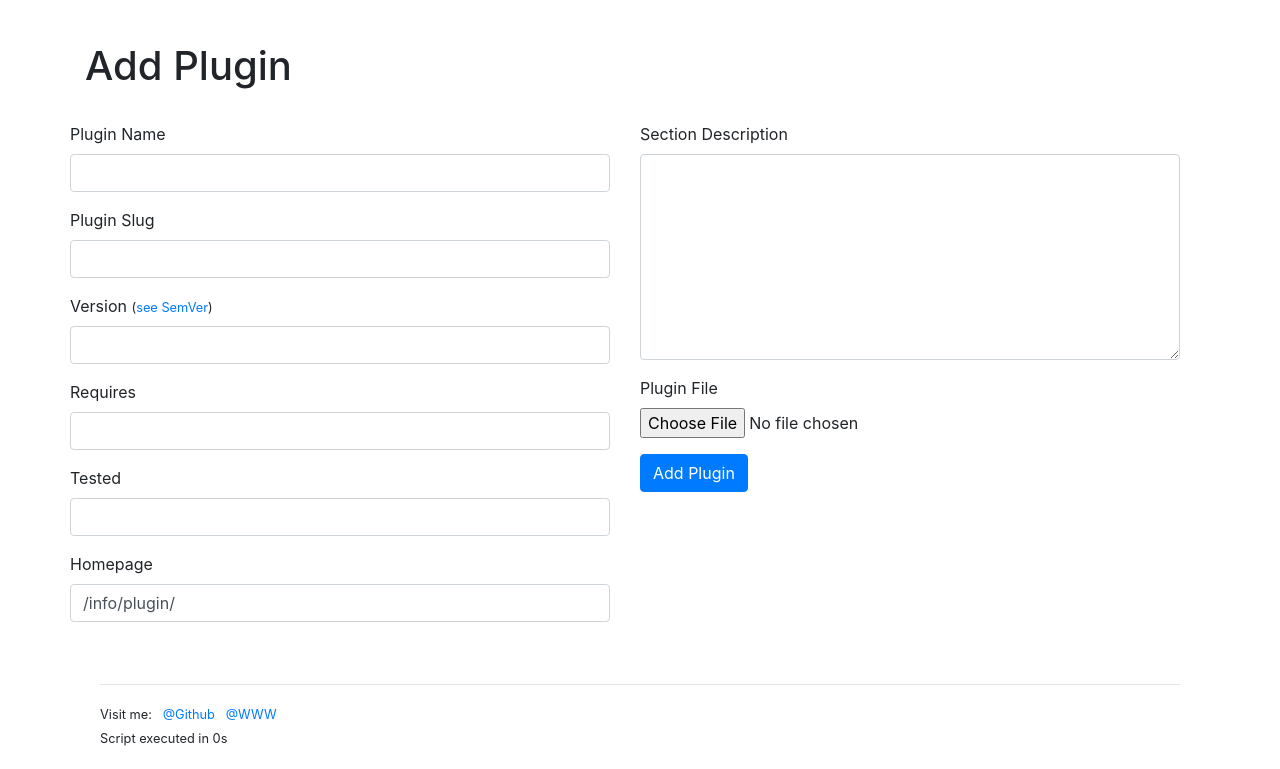
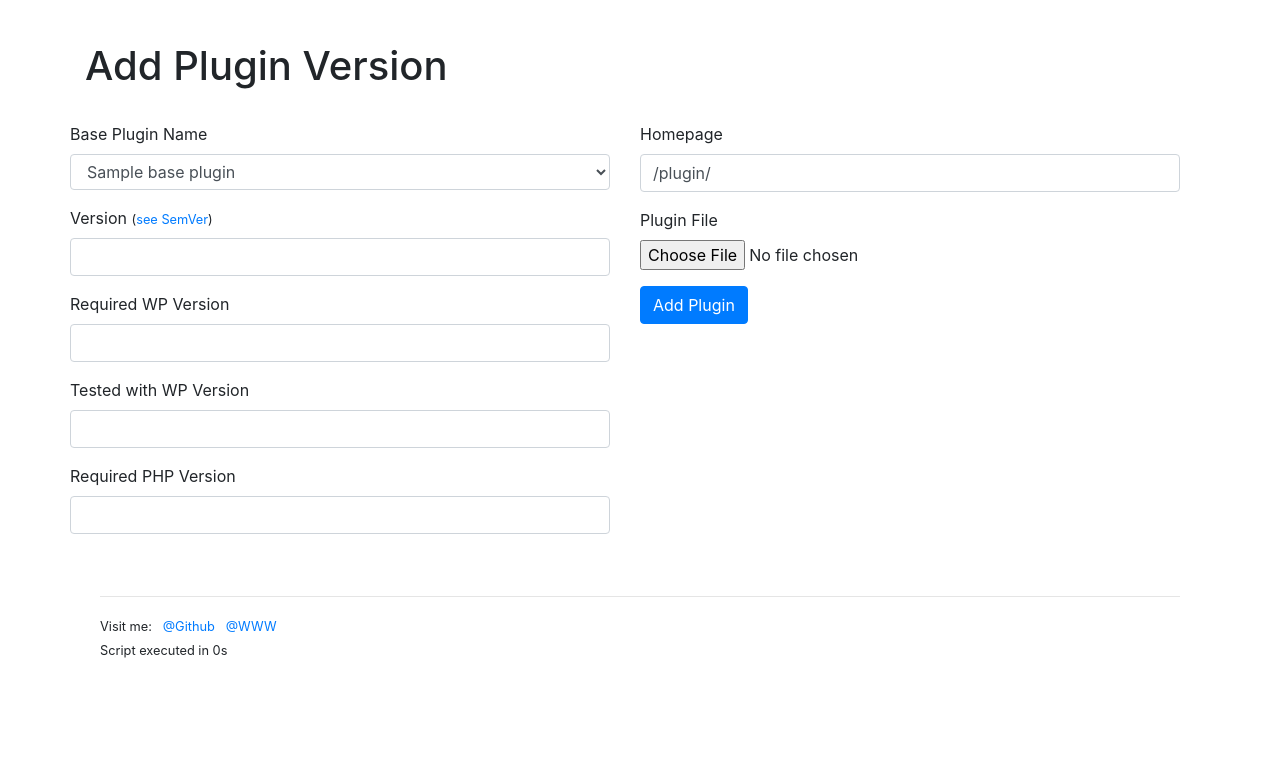
Before and after one commit to KaiserWerk/WPCustomRepository, a PHP site: template resources/views/plugin/add_version.tpl.php in a window 1280 px wide. Shown: the part 56-825 px from the top of the page. After the commit the page ends 714 px from the top, so only its background shows below. Run offline with PHP 8.4, Linux system fonts and the light colour scheme; the template is opened without the code that fills it: most values are stand-ins (such as "Sample title", 1, 10 or a date in 2020); data that the repository does not hold is empty; some libraries are stand-ins or nearby versions.

Commit message:
Plugin management rework

```diff
--- a/resources/views/plugin/add_base.tpl.php
+++ b/resources/views/plugin/add_base.tpl.php
@@ -2,7 +2,7 @@
 <div class="container">
     <div class="row">
         <div class="col-md-12">
-            <h1 class="mt-5">Add Plugin</h1>
+            <h1 class="mt-5">Add Base Plugin</h1>
             <br>
             <div class="row">
                 <form method="post" class="row" enctype="multipart/form-data" style="width: 100%;">
--- a/resources/views/plugin/add_version.tpl.php
+++ b/resources/views/plugin/add_version.tpl.php
@@ -1,45 +1,49 @@
 <div class="container">
     <div class="row">
         <div class="col-md-12">
-            <h1 class="mt-5">Add Plugin</h1>
+            <h1 class="mt-5">Add Plugin Version</h1>
             <br>
             <div class="row">
                 <form method="post" class="row" enctype="multipart/form-data" style="width: 100%;">
                     <?php AuthHelper::generateCSRFInput(); ?>
                     <div class="col-md-6 col-sm-12">
                         <div class="form-group">
-                            <label for="plugin_name">Plugin Name</label>
-                            <input type="text" name="_plugin_add[plugin_name]" id="plugin_name" class="form-control" required>
+                            <label for="plugin_name">Base Plugin Name</label>
+                            <select name="_plugin_add[plugin_name]" id="plugin_name" class="form-control" size="1" required>
+                            <?php
+                            foreach ($base_plugins as $base_plugin) {
+                                echo '<option value="';
+                                echo $base_plugin['id'];
+                                echo '">';
+                                echo $base_plugin['plugin_name'];
+                                echo '</option>';
+                            }
+                            ?>
+                            </select>
                         </div>
-                        <div class="form-group">
-                            <label for="slug">Plugin Slug</label>
-                            <input type="text" name="_plugin_add[slug]" id="slug" class="form-control" required>
-                        </div>
+
                         <div class="form-group">
                             <label for="version">Version <small>(<a href="https://semver.org/" target="_blank">see SemVer</a>)</small></label>
                             <input type="text" name="_plugin_add[version]" id="version" class="form-control" required>
                         </div>
                         <div class="form-group">
-                            <label for="requires">Requires</label>
+                            <label for="requires">Required WP Version</label>
                             <input type="text" name="_plugin_add[requires]" id="requires" class="form-control">
                         </div>
                         <div class="form-group">
-                            <label for="tested">Tested</label>
+                            <label for="tested">Tested with WP Version</label>
                             <input type="text" name="_plugin_add[tested]" id="tested" class="form-control" value="<?php Helper::getCurrentWPVersion(); ?>">
                         </div>
                         <div class="form-group">
-                            <label for="homepage">Homepage</label>
-                            <input type="text" name="_plugin_add[homepage]" id="homepage" class="form-control" placeholder="http://" value="<?php echo Helper::getHost(); ?>/info/plugin/">
+                            <label for="requires_php">Required PHP Version</label>
+                            <input type="text" name="_plugin_add[requires_php]" id="requires_php" class="form-control">
                         </div>
+
                     </div>
                     <div class="col-md-6 col-sm-12">
                         <div class="form-group">
-                            <label for="section_description">Section Description</label>
-                            <script src="/assets/ckeditor/ckeditor.js"></script>
-                            <textarea name="_plugin_add[section_description]" id="section_description" class="form-control" rows="8" required></textarea>
-                            <script>
-                                CKEDITOR.replace( 'section_description' );
-                            </script>
+                            <label for="homepage">Homepage</label>
+                            <input type="text" name="_plugin_add[homepage]" id="homepage" class="form-control" placeholder="http://" value="<?php echo Helper::getHost(); ?>/plugin/">
                         </div>
                         <div class="form-group">
                             <label for="plugin_file">Plugin File</label>
```
Also changed, not shown: controller/PluginController.php (+21 -3 lines), resources/views/plugin/list.tpl.php (+4 -17 lines).
